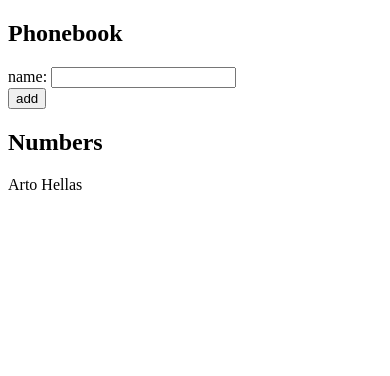
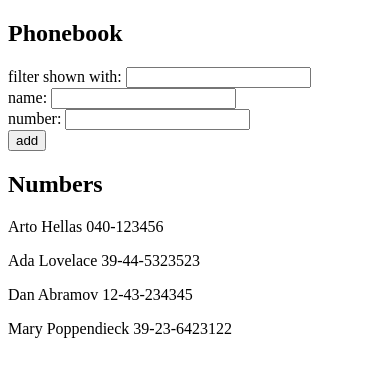
Before and after one commit to Yxav/fs-open, a React (Create React App) app in the folder part2/phonebook/: page / in a window 390 px wide. Shown: the top 376 px of the page. Built offline with nearby package versions, Linux system fonts and the light colour scheme.

Commit message:
phonebook:step4

```diff
--- a/part2/phonebook/src/App.js
+++ b/part2/phonebook/src/App.js
@@ -1,45 +1,74 @@
 import React, { useState } from 'react'
+
+const DisplayPhonebook = ({ id, name, number }) => {
+  return (
+    <div>
+      <div className="results">
+        <p id={id}>{name} {number}</p>
+      </div>
+
+    </div>
+  )
+}
 
 
 const App = () => {
-  const [ persons, setPersons ] = useState([
-    { name: 'Arto Hellas' }
+  const [persons, setPersons] = useState([
+    { name: 'Arto Hellas', number: '040-123456' },
+    { name: 'Ada Lovelace', number: '39-44-5323523' },
+    { name: 'Dan Abramov', number: '12-43-234345' },
+    { name: 'Mary Poppendieck', number: '39-23-6423122' }
   ])
-  const [ newName, setNewName ] = useState('')
-  const [ filter, setfilter ] = useState('')
+  const [newName, setNewName] = useState('')
+  const [newNumber, setNewNumber] = useState('')
+  const [filter, setfilter] = useState('')
+  const [filtered, setFiltered] = useState('')
 
 
+  const handleFilter = e => {
+    setfilter(e.target.value)
+    const peopleFiltered = persons.filter(person => person.name.toLowerCase().includes(filter.toLowerCase()))
+    setFiltered(peopleFiltered)
+  }
+
   const handleName = e => setNewName(e.target.value)
+
+  const handleNumber = e => setNewNumber(e.target.value)
 
   const sendPerson = e => {
     e.preventDefault()
     const peoples = [...persons]
 
-    setfilter(newName)
-
-    const filtered = peoples.some(people => people.name === filter)
+    const filtered = peoples.some(people => people.name === newName)
     if (filtered) return alert(`${newName} is already added to phonebook`)
 
-    peoples.push({name: newName})
+    peoples.push({ name: newName, number: newNumber })
     setPersons(peoples)
   }
 
 
   return (
     <div>
+
+
       <h2>Phonebook</h2>
+      <div>
+        filter shown with: <input onChange={handleFilter} />
+      </div>
+
       <form onSubmit={sendPerson}>
         <div>
           name: <input onChange={handleName} />
+        </div>
+        <div>
+          number: <input onChange={handleNumber} />
         </div>
         <div>
           <button type="submit" >add</button>
         </div>
       </form>
       <h2>Numbers</h2>
-      <div className="results">
-        {persons.map((person,id) => <p key={id}>{person.name}</p> )}
-      </div>
+      {filter === '' ? persons.map((person, id) => <DisplayPhonebook key={id} name={person.name} number={person.number} />) : filtered.map((person, id) => <DisplayPhonebook key={id} name={person.name} number={person.number} />)}
     </div>
   )
 }
```
